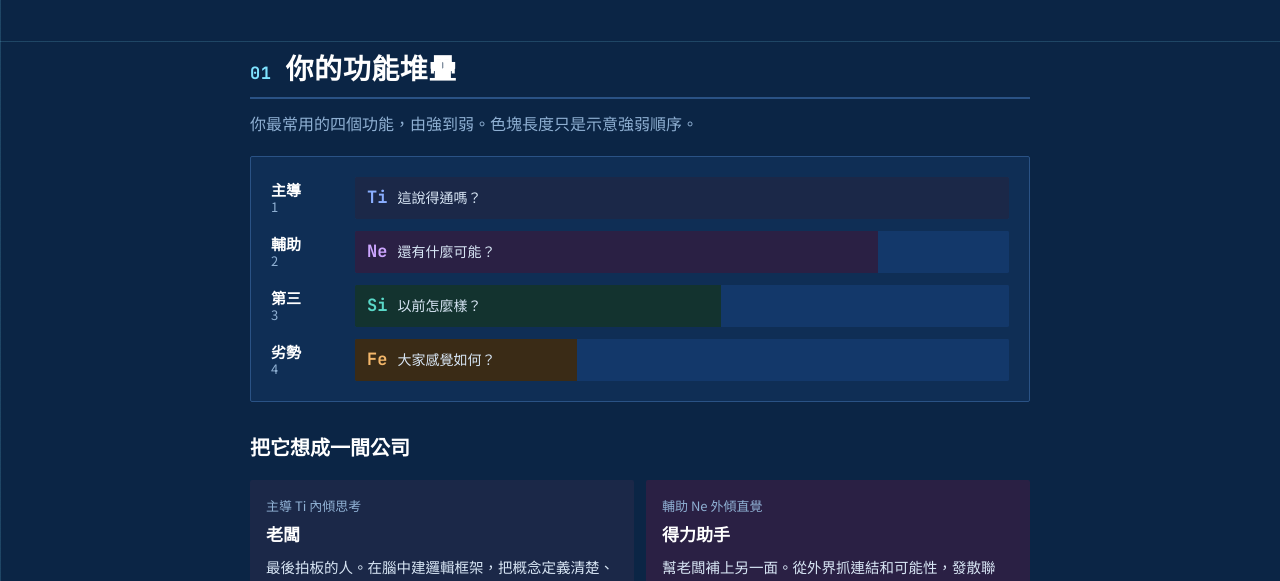
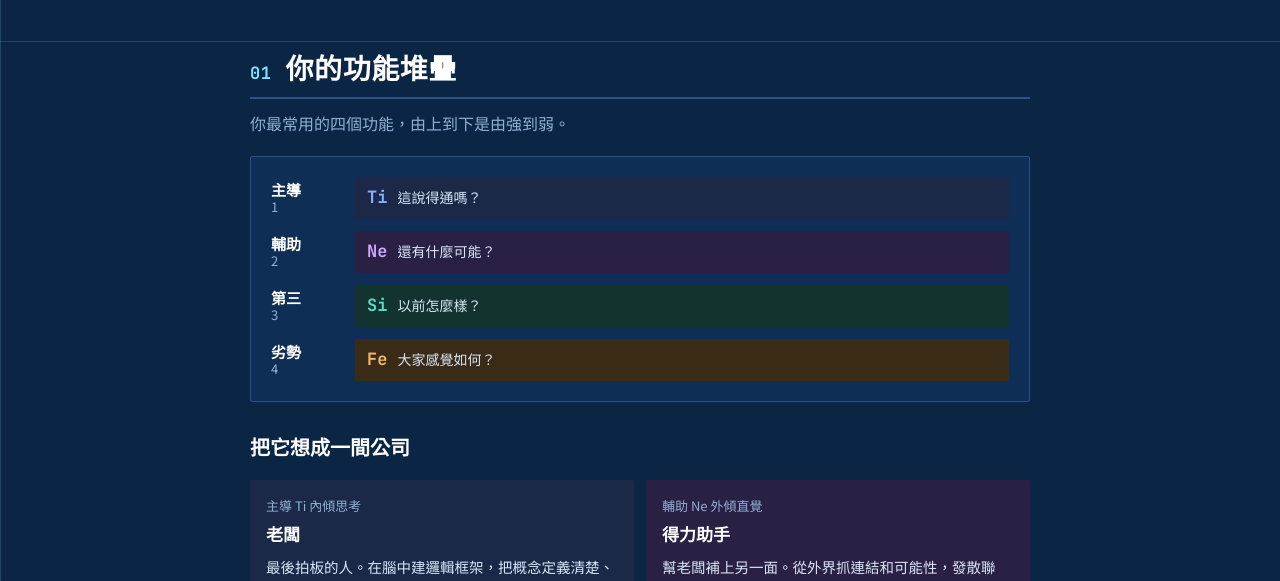
Before and after one commit to gginin703/mbti-report, a plain HTML site: page index.html in a window 1280 px wide. Shown: the part 759-1340 px from the top of the page. Drawn offline with Linux system fonts and the light colour scheme; a web font is replaced by a local one.

Commit message:
功能堆疊四條改成一樣長，拿掉底軌框
Co-Authored-By: Claude Opus 5.5 <noreply@anthropic.com>

```diff
--- a/index.html
+++ b/index.html
@@ -112,11 +112,10 @@ details.gal summary{cursor:pointer;font-size:14px;color:var(--muted);font-weight
 .row{display:grid;grid-template-columns:70px minmax(0,1fr);gap:14px;align-items:center}
 .row .pos{font-size:13px;color:var(--muted);line-height:1.3}
 .row .pos b{display:block;color:var(--head);font-size:15px}
-.bar{position:relative;min-height:42px;border-radius:calc(var(--r) * .7);display:flex;align-items:center;gap:10px;padding:8px 12px;font-size:14px;line-height:1.5;min-width:0;overflow:hidden;background:var(--raise)}
-.bar>i{position:absolute;left:0;top:0;bottom:0}
+.bar{position:relative;min-height:42px;border-radius:calc(var(--r) * .7);display:flex;align-items:center;gap:10px;padding:8px 12px;font-size:14px;line-height:1.5;min-width:0;overflow:hidden}
 .bar .c{position:relative;font-family:var(--mono);font-weight:700;font-size:17px;flex:none}
 .bar.T{color:var(--t)} .bar.N{color:var(--n)} .bar.S{color:var(--s)} .bar.F{color:var(--f)}
-.bar.T>i{background:var(--t-soft)} .bar.N>i{background:var(--n-soft)} .bar.S>i{background:var(--s-soft)} .bar.F>i{background:var(--f-soft)}
+.bar.T{background:var(--t-soft)} .bar.N{background:var(--n-soft)} .bar.S{background:var(--s-soft)} .bar.F{background:var(--f-soft)}
 .bar .d{position:relative;color:var(--ink);min-width:0}
 
 .roles{display:grid;grid-template-columns:repeat(2,minmax(0,1fr));gap:12px;margin:18px 0}
@@ -226,7 +225,7 @@ footer{margin-top:52px;padding-top:18px;border-top:1px solid var(--line);font-si
 
 <section>
   <h2><span class="no">01</span>你的功能堆疊</h2>
-  <p class="sub">你最常用的四個功能，由強到弱。色塊長度只是示意強弱順序。</p>
+  <p class="sub">你最常用的四個功能，由上到下是由強到弱。</p>
   <div class="stack" id="stack"></div>
   <h3>把它想成一間公司</h3>
   <div class="roles" id="roles"></div>
@@ -514,7 +513,7 @@ function render(){
     '<p class="why"><b>這一頁的風格：</b>'+th.why+'</p></div>';
 
   var w=[100,80,56,34];
-  $("stack").innerHTML=st.map(function(f,i){return '<div class="row"><div class="pos"><b>'+POS[i]+'</b>'+(i+1)+'</div><div class="bar '+f[0]+'"><i style="width:'+w[i]+'%"></i><span class="c">'+f+'</span><span class="d">'+F[f].q+'</span></div></div>';}).join("");
+  $("stack").innerHTML=st.map(function(f,i){return '<div class="row"><div class="pos"><b>'+POS[i]+'</b>'+(i+1)+'</div><div class="bar '+f[0]+'"><span class="c">'+f+'</span><span class="d">'+F[f].q+'</span></div></div>';}).join("");
   $("roles").innerHTML=st.map(function(f,i){return '<div class="role '+f[0]+'"><div class="k">'+POS[i]+' '+f+' '+F[f].n+'</div><div class="v">'+ROLE[i][1]+'</div><p>'+ROLE[i][2]+'。'+F[f].does+'</p></div>';}).join("");
 
   var ei=cur[0],jp=cur[3];
--- a/sw.js
+++ b/sw.js
@@ -1,5 +1,5 @@
 // 離線快取：程式本體先用快取，字型第一次上線時存下來
-const VERSION = "mbti-v4";
+const VERSION = "mbti-v5";
 const SHELL = ["./", "./index.html", "./manifest.webmanifest",
   "./icons/icon-192.png", "./icons/icon-512.png", "./icons/apple-touch-icon.png"];
 self.addEventListener("install", e => {
```
